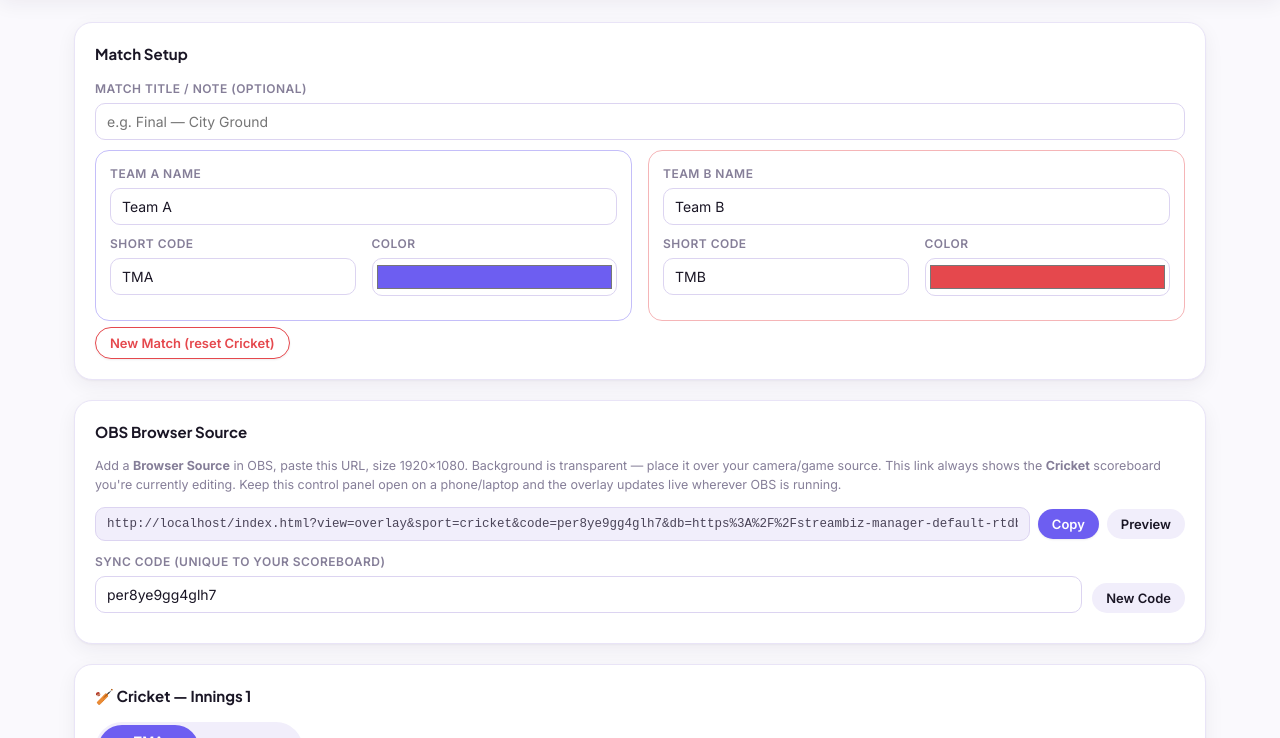
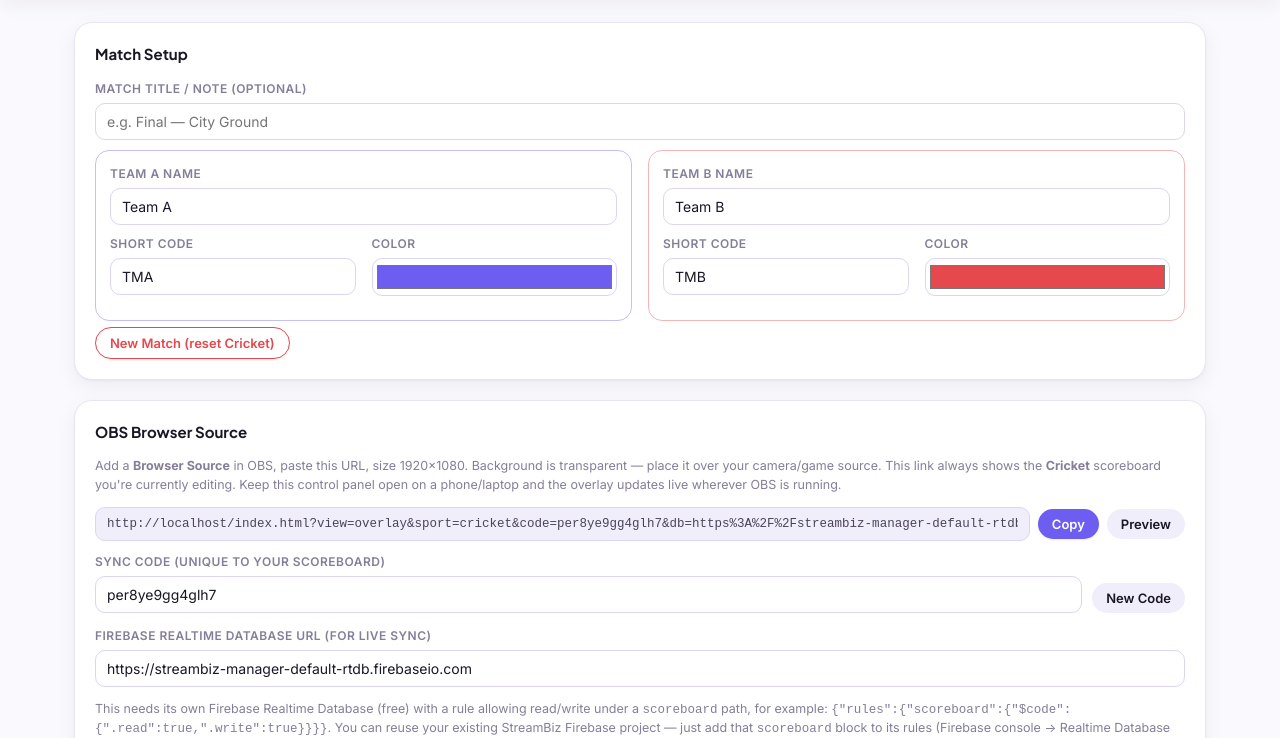
Before and after one commit to pagalofficialstore-gif/glownest-scoreboard, a plain HTML site: page index.html in a window 1280 px wide. Shown: the part 62-800 px from the top of the page. Drawn offline with Linux system fonts and the light colour scheme; no server answers.

Commit message:
Add Firebase Database URL setting + sync setup instructions

```diff
--- a/index.html
+++ b/index.html
@@ -342,6 +342,8 @@ function sectionOverlayLink(){
       <div class="field" style="flex:1;min-width:220px;"><label>Sync Code (unique to your scoreboard)</label><input type="text" id="syncCode" value="${escapeHtml(SETTINGS.code)}"></div>
       <button class="btn secondary small" id="regenCodeBtn" style="margin-top:20px;">New Code</button>
     </div>
+    <div class="field" style="margin-top:4px;"><label>Firebase Realtime Database URL (for live sync)</label><input type="text" id="dbUrl" value="${escapeHtml(SETTINGS.url)}" placeholder="https://your-project-default-rtdb.firebaseio.com"></div>
+    <p class="note">This needs its own Firebase Realtime Database (free) with a rule allowing read/write under a <code>scoreboard</code> path, for example: <code>{"rules":{"scoreboard":{"$code":{".read":true,".write":true}}}}</code>. You can reuse your existing StreamBiz Firebase project — just add that <code>scoreboard</code> block to its rules (Firebase console → Realtime Database → Rules) alongside the existing <code>streambiz</code> block, so the two stay separate. Until that rule exists, scoring still works locally on this device but won't sync to the OBS overlay.</p>
   </div>`;
 }
 function bindOverlayLink(){
@@ -360,6 +362,10 @@ function bindOverlayLink(){
   };
   document.getElementById('regenCodeBtn').onclick = ()=>{
     SETTINGS.code = uid()+uid(); saveSettings(SETTINGS); renderMain(); toast('New sync code generated — update your OBS Browser Source URL'); schedulePush();
+  };
+  document.getElementById('dbUrl').onchange = e=>{
+    SETTINGS.url = e.target.value.trim().replace(/\/+$/,'');
+    saveSettings(SETTINGS); renderMain(); toast('Database URL updated'); schedulePush();
   };
 }
 
```
